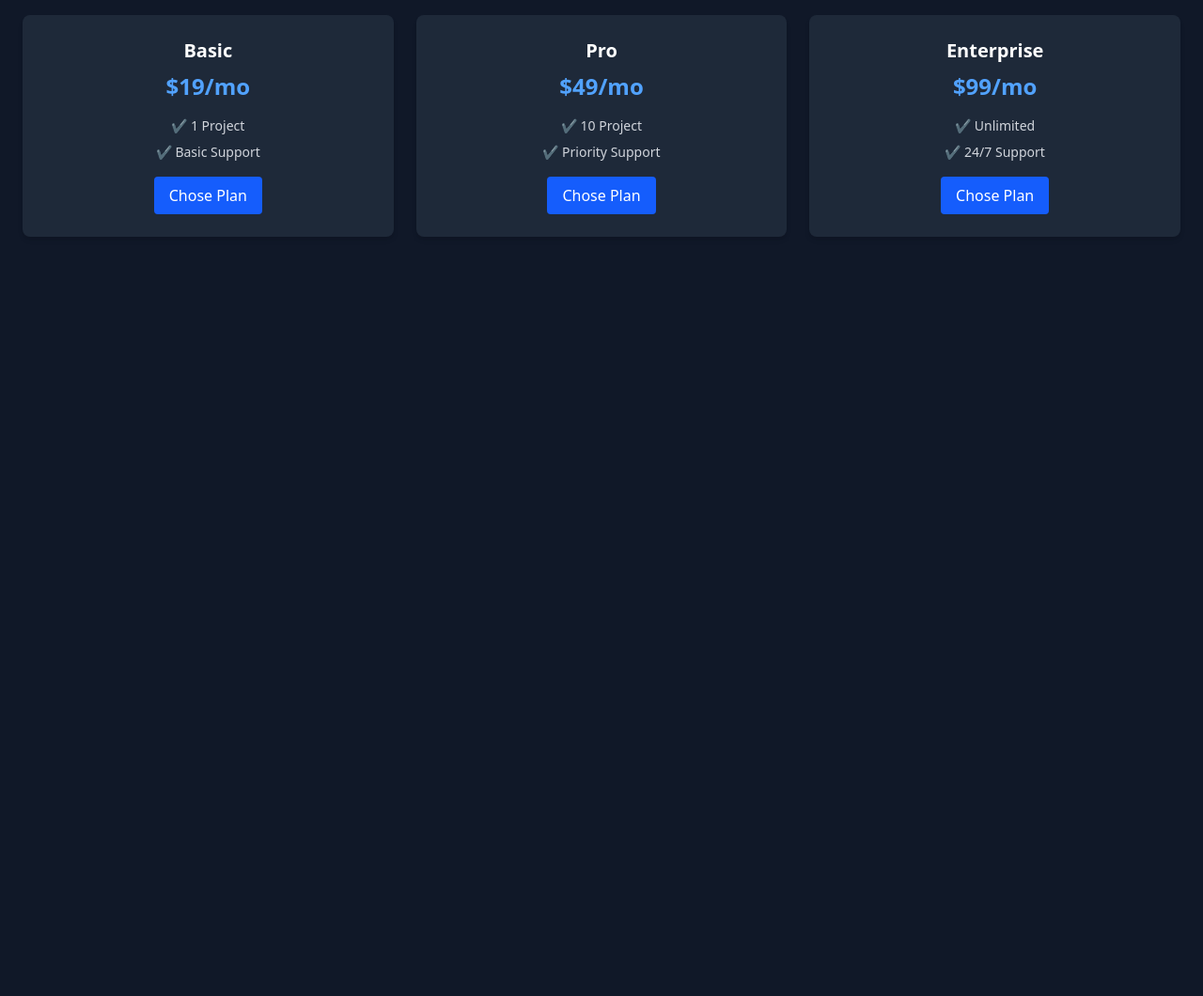
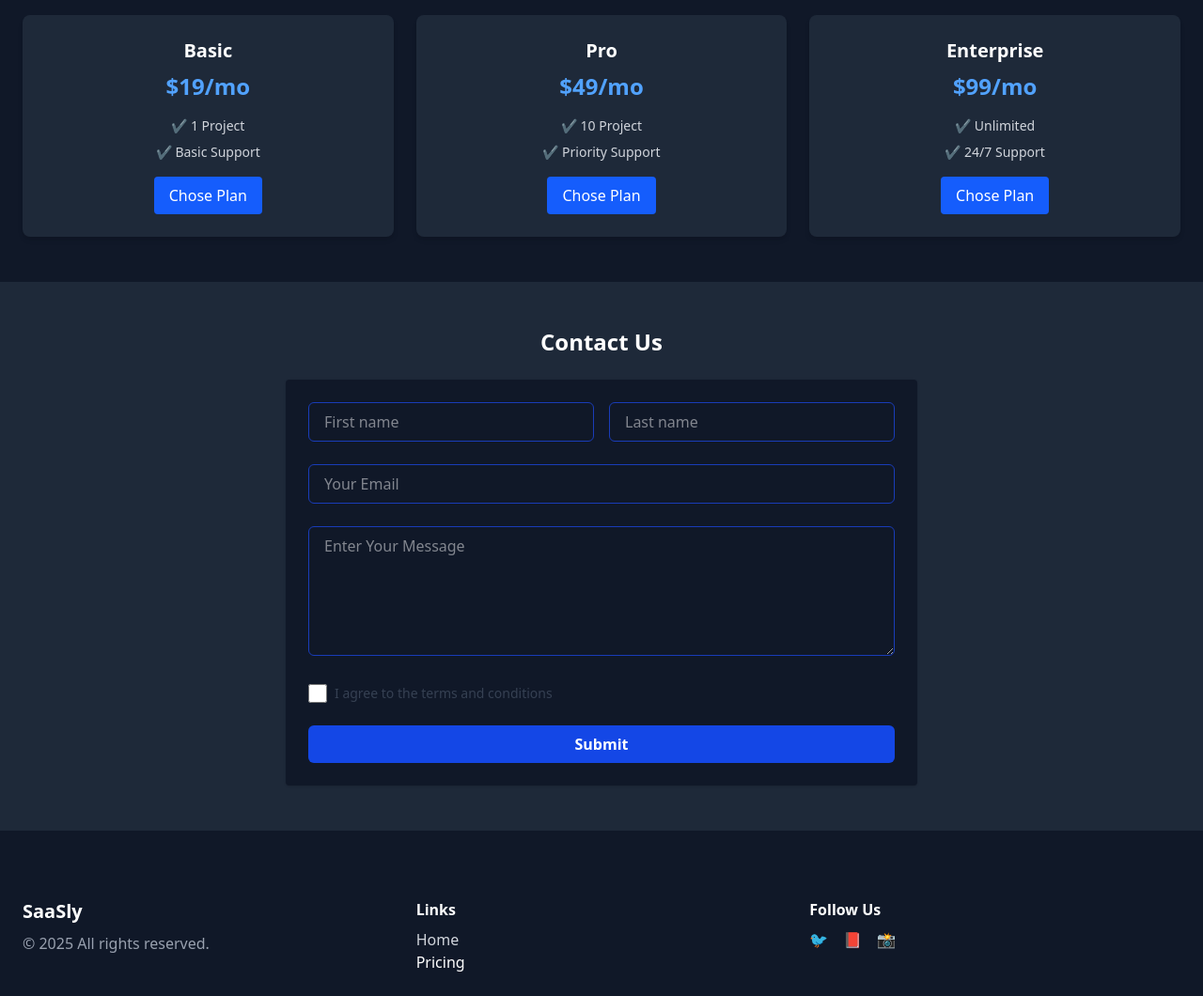
Before and after one commit to jit-mondal/Tailwind-Saas-application, a website: page index.html in a window 1280 px wide. Shown: the part 844-1904 px from the top of the page at 94% size. Before the commit the page ends 1144 px from the top, so only its background shows below. Drawn offline with Linux system fonts and the light colour scheme.

Commit message:
project done

```diff
--- a/index.html
+++ b/index.html
@@ -26,7 +26,7 @@
         <div class="md:w-1/2 space-y-4 text-center md:text-left">
             <h2 class="text-4xl font-bold text-white">Build Your SaaS website faster </h2>
             <p class="text-gray-400">Tailwind css lets you build modern,responsive design without writing cutom css.</p>
-            <button class="bg-blue-600 rounded-md py-2 px-6 text-white">Get started</button>
+            <button class="bg-blue-600 rounded-md py-2 px-6 text-white cursor-pointer">Get started</button>
         </div>
         <div class="md:w-1/2">
             <img src="https://cdn.pixabay.com/photo/2023/11/25/12/18/sea-8411640_1280.jpg" class="rounded-lg shadow-md"
@@ -68,7 +68,7 @@
                     <li>✔️ 1 Project</li>
                     <li>✔️ Basic Support</li>
                 </ul>
-                <button class="bg-blue-600 text-white px-4 py-2 rounded">
+                <button class="bg-blue-600 text-white px-4 py-2 rounded cursor-pointer">
                     Chose Plan
                 </button>
             </div>
@@ -81,12 +81,12 @@
                     <li>✔️ 10 Project</li>
                     <li>✔️ Priority Support</li>
                 </ul>
-                <button class="bg-blue-600 text-white px-4 py-2 rounded">
+                <button class="bg-blue-600 text-white px-4 py-2 rounded cursor-pointer">
                     Chose Plan
                 </button>
             </div>
 
-            <div class="bg-gray-800 p-6 rounded-lg shadow-md text-center">
+            <div class="bg-gray-800 p-6 rounded-lg shadow-md text-center cursor-pointer">
                 <h3 class="text-xl font-bold mb-2
                 text-white">Enterprise</h3>
                 <p class="text-2xl font-semibold mb-4 text-blue-400">$99/mo</p>
@@ -94,7 +94,7 @@
                     <li>✔️ Unlimited</li>
                     <li>✔️ 24/7 Support</li>
                 </ul>
-                <button class="bg-blue-600 text-white px-4 py-2 rounded">
+                <button class="bg-blue-600 text-white px-4 py-2 rounded cursor-pointer">
                     Chose Plan
                 </button>
             </div>
@@ -102,6 +102,56 @@
     </section>
 
     <!-- Contact forms -->
+    <section class="bg-gray-800 px-6 py-12">
+        <h2 class="text-2xl font-bold text-white text-center mb-6 "> Contact Us</h2>
+
+        <form class=" mx-auto bg-gray-900 rounded shadow p-6 max-w-2xl space-y-6">
+            <!-- <h2 class="font-bold text-2xl text-center text-gray-800">Contact Us</h2> -->
+            <div class="grid md:grid-cols-2 grid-cols-1 gap-4 ">
+                <input type="text" placeholder="First name" class="border border-blue-800 px-4 py-2 rounded-md">
+
+                <input type="text" placeholder="Last name" class="border border-blue-800 px-4 py-2 rounded-md">
+            </div>
+            <input type="text" placeholder="Your Email" class="border border-blue-800 px-4 py-2 rounded-md w-full">
+            <textarea rows="5" placeholder="Enter Your Message"
+                class="border border-blue-800 px-4 py-2 rounded-md w-full"></textarea>
+            <label class=" flex items-center space-x-2">
+                <input type="checkbox" class="form-checkbox text-blue-500 w-5 h-5">
+                <span class="text-gray-700 text-sm">I agree to the terms and conditions</span>
+            </label>
+            <button type="Submit"
+                class="bg-blue-700 w-full rounded-md py-2 px-4 text-white font-semibold cursor-pointer">
+                Submit
+            </button>
+        </form>
+    </section>
+
+    <footer class="bg-gray-900 text-white p-6 mt-12">
+        <div class="grid grid-cols-1 md:grid-cols-3 text-center md:text-left gap-6">
+            <div>
+                <h3 class="font-bold text-xl mb-2">SaaSly</h3>
+                <p class="text-gray-400">&copy; 2025 All rights reserved.</p>
+            </div>
+            <div>
+                <h4 class="font-semibold mb-2">Links</h4>
+                <ul class="text-gray-300 space-y-1">
+                    <li><a href="#">Home</a></li>
+                </ul>
+                <ul>
+                    <li><a href="#">Pricing</a></li>
+                </ul>
+            </div>
+            <div>
+                <h4 class="font-semibold mb-2">Follow Us</h4>
+                <ul class="flex justify-center md:justify-start space-x-4">
+                    <li><a href="#">🐦</a></li>
+                    <li><a href="#">📕</a></li>
+                    <li><a href="#">📸</a></li>
+                </ul>
+            </div>
+        </div>
+
+    </footer>
 
 </body>
 
```
Also changed, not shown: src/output.css.
